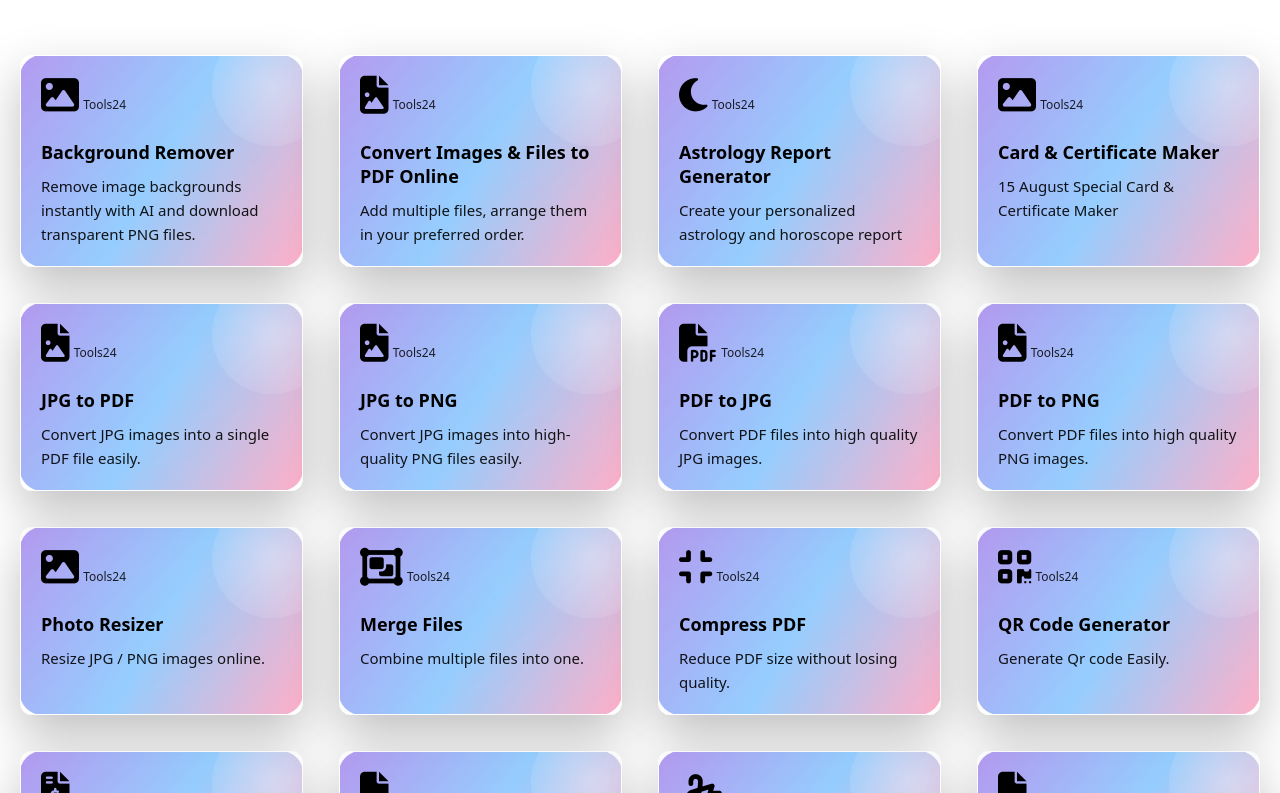
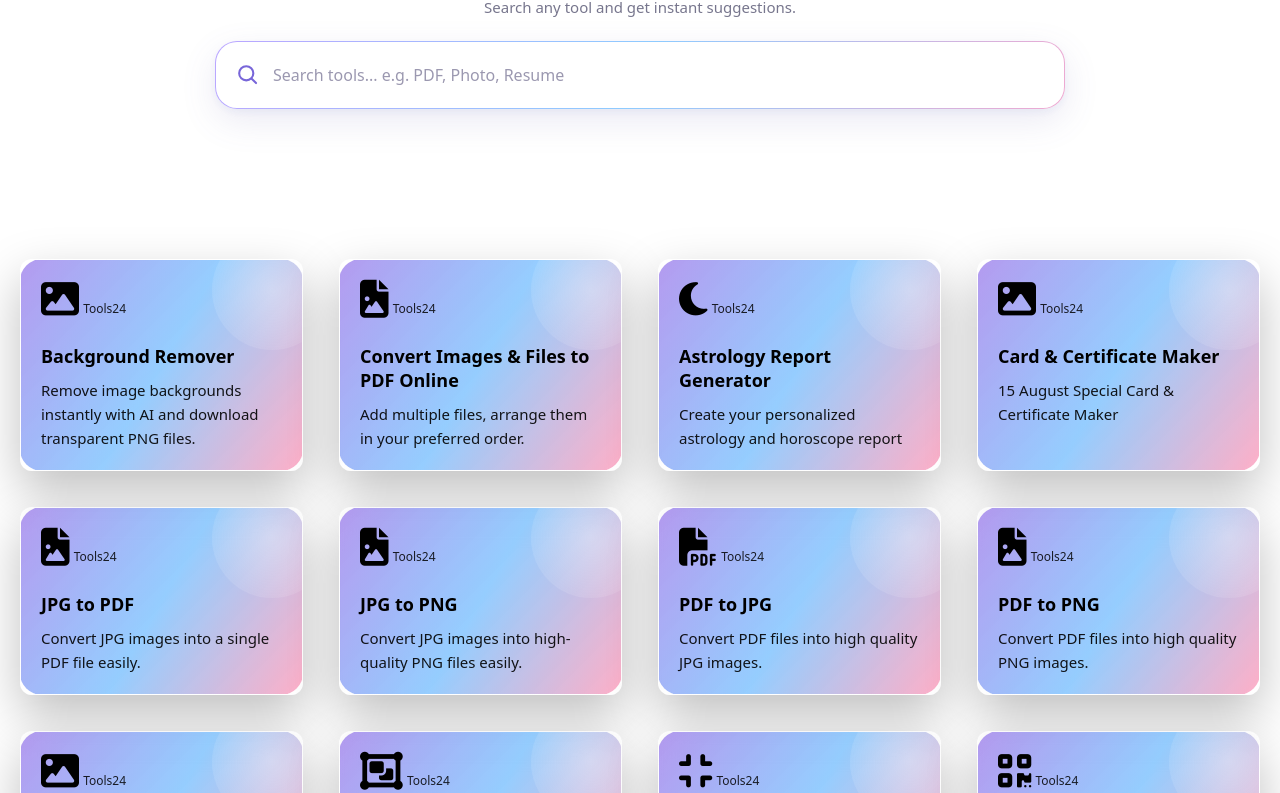
Before and after one commit to taskforceprojects/Tools24, a website: page index.html in a window 1280 px wide. Shown: the part 237-1030 px from the top of the page. Drawn offline with Linux system fonts and the light colour scheme.

Commit message:
Update index.html

```diff
--- a/index.html
+++ b/index.html
@@ -52,6 +52,52 @@
        🌙
   </button>
 </header>
+
+<!-- Tools24 Premium Live Search -->
+<section class="tools-search-section">
+  <h2 class="tools-search-heading">
+    Find the Perfect Tool for Your Task
+  </h2>
+
+  <p class="tools-search-subtitle">
+    Search any tool and get instant suggestions.
+  </p>
+
+  <div class="tools-search-box">
+    <span class="search-icon" aria-hidden="true">
+      <svg viewBox="0 0 24 24" fill="none">
+        <circle cx="10.8" cy="10.8" r="6.8"
+          stroke="currentColor" stroke-width="2"/>
+        <path d="m16 16 4.2 4.2"
+          stroke="currentColor" stroke-width="2"
+          stroke-linecap="round"/>
+      </svg>
+    </span>
+
+    <input
+      type="search"
+      id="toolSearch"
+      placeholder="Search tools... e.g. PDF, Photo, Resume"
+      autocomplete="off"
+      aria-label="Search Tools24 tools"
+      aria-controls="searchSuggestions"
+      aria-expanded="false"
+    />
+
+    <button id="clearSearch" type="button"
+      aria-label="Clear search" hidden>
+      &times;
+    </button>
+  </div>
+
+  <div id="searchSuggestions"
+    class="search-suggestions"
+    role="listbox"
+    aria-label="Matching tools"
+    hidden>
+  </div>
+</section>
+
       <!-- TOOLS SECTION -->
 <section class="tools-page" id="tools">
   <div class="section-divider"></div>
```
